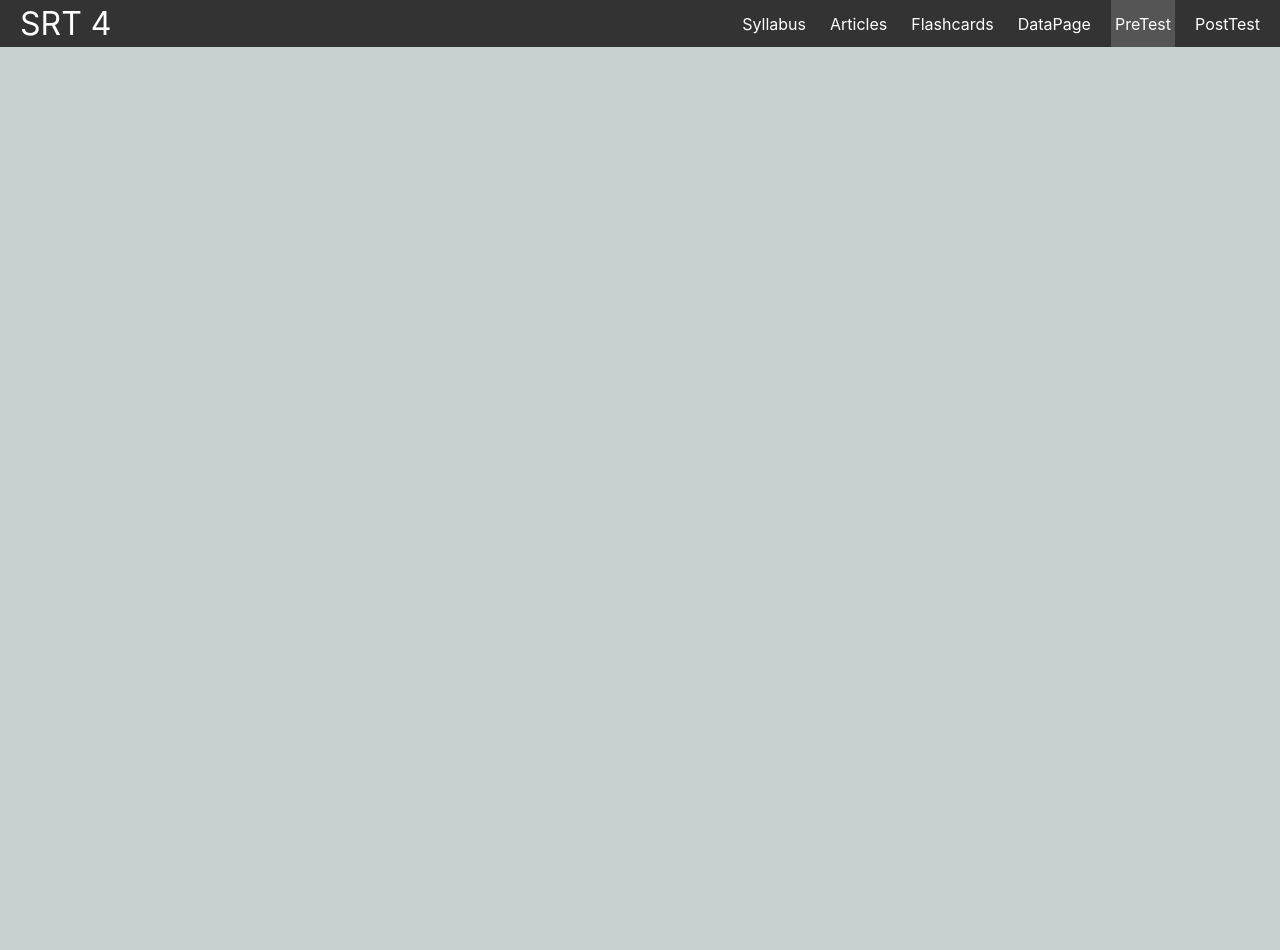
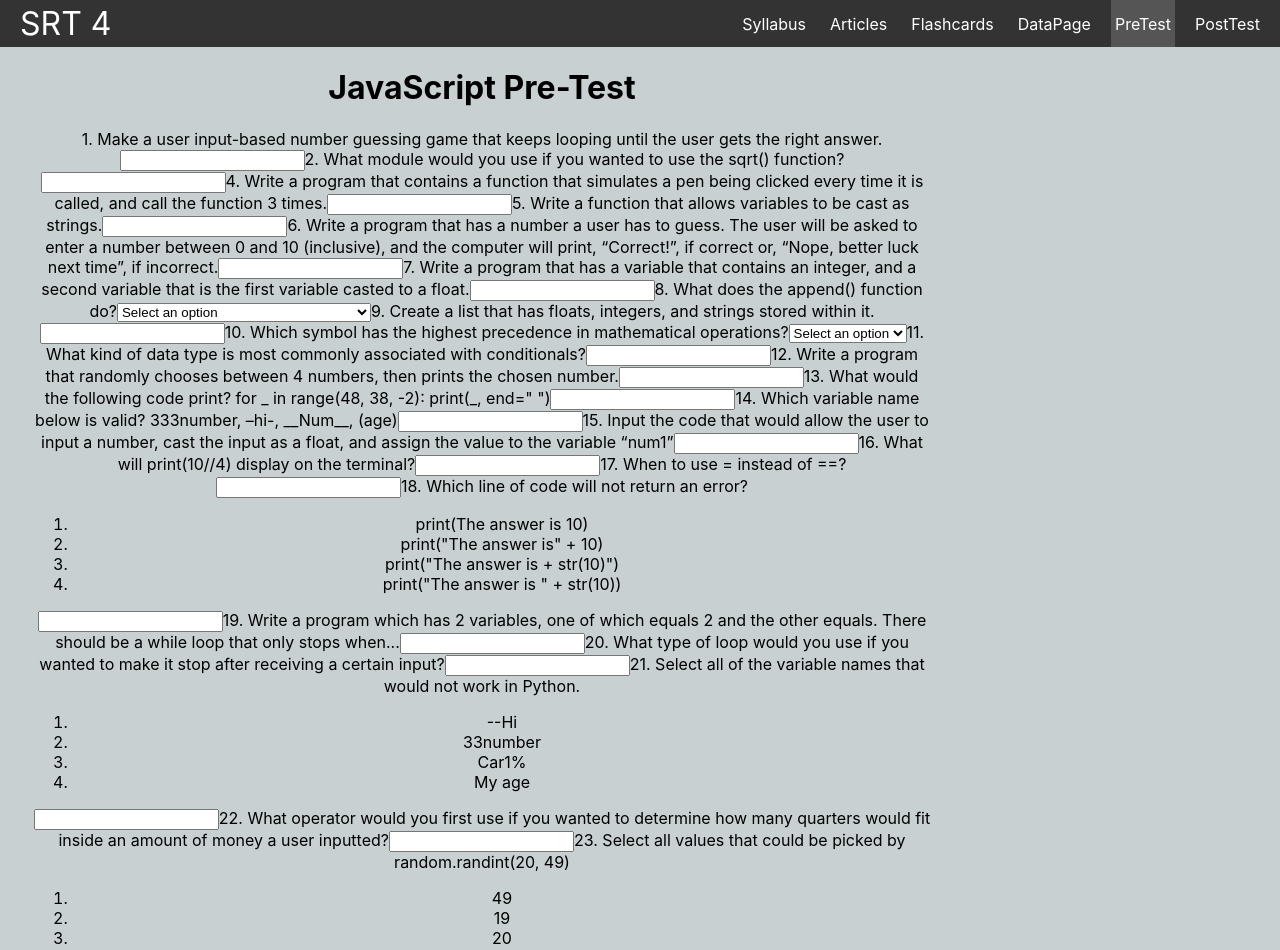
Before and after one commit to MD5595/SrtFlaskWebsite, a React (Create React App) app in the folder my-app/: page /PreTest in a window 1280 px wide. Shown: the top 950 px of the page. Before the commit the page ends 800 px from the top, so only its background shows below. Built offline with nearby package versions, Linux system fonts and the light colour scheme; no server answers.

Commit message:
question 9 grading

```diff
--- a/my-app/src/pages/PreTest.js
+++ b/my-app/src/pages/PreTest.js
@@ -1,8 +1,177 @@
-import React, { useState } from 'react';
+import React, {useState} from 'react';
+import gradeTest from './gradingUtils';
 
 function PreTest() {
+    const [userScore, setUserScore] = useState(0);
 
+    return (
+        <div className="container">
+            <h1>JavaScript Pre-Test</h1>
+            <form>
+                {/* Question 1 */}
+                <label htmlFor="answer1">1. Make a user input-based number guessing game that keeps looping until the
+                    user gets the right answer.</label>
+                <input type="text" id="answer1"/>
 
+                {/* Question 2 */}
+                <label htmlFor="answer2">2. What module would you use if you wanted to use the sqrt() function?</label>
+                <input type="text" id="answer2"/>
+
+                {/* <label htmlFor="answer3">
+                    3. Fill in the blank: num = int(input("Enter a number"))
+                    if num > 0 _ num < 100:
+                    print("Your number is between 0 and 100")
+                </label>
+                <input type="text" id="answer3"/>
+                Question 3 */}
+
+                {/* Question 4 */}
+                <label htmlFor="answer4">4. Write a program that contains a function that simulates a pen being clicked
+                    every time it is called, and call the function 3 times.</label>
+                <input type="text" id="answer4"/>
+
+                {/* Question 5 */}
+                <label htmlFor="answer5">5. Write a function that allows variables to be cast as strings.</label>
+                <input type="text" id="answer5"/>
+
+                {/* Question 6 */}
+                <label htmlFor="answer6">6. Write a program that has a number a user has to guess. The user will be
+                    asked to enter a number between 0 and 10 (inclusive), and the computer will print, “Correct!”, if
+                    correct or, “Nope, better luck next time”, if incorrect.</label>
+                <input type="text" id="answer6"/>
+
+                {/* Question 7 */}
+                <label htmlFor="answer7">7. Write a program that has a variable that contains an integer, and a second
+                    variable that is the first variable casted to a float.</label>
+                <input type="text" id="answer7"/>
+
+                {/* Question 8 */}
+                <label htmlFor="answer8">8. What does the append() function do?</label>
+                <select id="answer8">
+                    <option value="none">Select an option</option>
+                    <option value="adds_element">Adds an element to the end of a list</option>
+                    <option value="adds_number">Adds a number to the end of a variable</option>
+                    <option value="varies">Varies based on what is placed within it</option>
+                    <option value="adds_variable">Adds a variable to the start of a list</option>
+                </select>
+
+                {/* Question 9 */}
+                <label htmlFor="answer9">9. Create a list that has floats, integers, and strings stored within
+                    it.</label>
+                <input type="text" id="answer9"/>
+
+                {/* Question 10 */}
+                <label htmlFor="answer10">10. Which symbol has the highest precedence in mathematical
+                    operations?</label>
+                <select id="answer10">
+                    <option value="none">Select an option</option>
+                    <option value="double_slash">//</option>
+                    <option value="double_star">**</option>
+                    <option value="minus">-</option>
+                    <option value="parentheses">( )</option>
+                </select>
+
+                {/* Question 11 */}
+                <label htmlFor="answer11">11. What kind of data type is most commonly associated with
+                    conditionals?</label>
+                <input type="text" id="answer11"/>
+
+                {/* Question 12 */}
+                <label htmlFor="answer12">12. Write a program that randomly chooses between 4 numbers, then prints the
+                    chosen number.</label>
+                <input type="text" id="answer12"/>
+
+                {/* Question 13 */}
+                <label htmlFor="answer13">13. What would the following code print? for _ in range(48, 38, -2): print(_,
+                    end=" ")</label>
+                <input type="text" id="answer13"/>
+
+                {/* Question 14 */}
+                <label htmlFor="answer14">14. Which variable name below is valid? 333number, –hi-, __Num__,
+                    (age)</label>
+                <input type="text" id="answer14"/>
+
+                {/* Question 15 */}
+                <label htmlFor="answer15">15. Input the code that would allow the user to input a number, cast the input
+                    as a float, and assign the value to the variable “num1”</label>
+                <input type="text" id="answer15"/>
+
+                {/* Question 16 */}
+                <label htmlFor="answer16">16. What will print(10//4) display on the terminal?</label>
+                <input type="text" id="answer16"/>
+
+                {/* Question 17 */}
+                <label htmlFor="answer17">17. When to use = instead of ==?</label>
+                <input type="text" id="answer17"/>
+
+                {/* Question 18 */}
+                <label htmlFor="answer18">18. Which line of code will not return an error?
+                    <ol>
+                        <li>print(The answer is 10)</li>
+                        <li>print("The answer is" + 10)</li>
+                        <li>print("The answer is + str(10)")</li>
+                        <li>print("The answer is " + str(10))</li>
+                    </ol>
+                </label>
+                <input type="text" id="answer18"/>
+
+                {/* Question 19 */}
+                <label htmlFor="answer19">19. Write a program which has 2 variables, one of which equals 2 and the other
+                    equals. There should be a while loop that only stops when...</label>
+                <input type="text" id="answer19"/>
+
+                {/* Question 20 */}
+                <label htmlFor="answer20">20. What type of loop would you use if you wanted to make it stop after
+                    receiving a certain input?</label>
+                <input type="text" id="answer20"/>
+
+                {/* Question 21 */}
+                <label htmlFor="answer21">21. Select all of the variable names that would not work in Python.
+                    <ol>
+                        <li>--Hi</li>
+                        <li>33number</li>
+                        <li>Car1%</li>
+                        <li>My age</li>
+                    </ol>
+                </label>
+                <input type="text" id="answer21"/>
+
+                {/* Question 22 */}
+                <label htmlFor="answer22">22. What operator would you first use if you wanted to determine how many
+                    quarters would fit inside an amount of money a user inputted?</label>
+                <input type="text" id="answer22"/>
+
+                {/* Question 23 */}
+                <label htmlFor="answer23">23. Select all values that could be picked by random.randint(20, 49)
+                    <ol>
+                        <li>49</li>
+                        <li>19</li>
+                        <li>20</li>
+                        <li>48</li>
+                    </ol>
+                </label>
+                <input type="text" id="answer23"/>
+
+                {/* Question 24 */}
+                <label htmlFor="answer24">24. Write a program that has a list with 3 numbers within it. Use a function
+                    to add 45 to the list.</label>
+                <input type="text" id="answer24"/>
+
+                {/* Question 25 */}
+                <label htmlFor="answer25">25. What comparison operator would be used if you wanted to make a logical
+                    statement that hinges on an expression being equal to a specific number?</label>
+                <input type="text" id="answer25"/>
+
+                {/* Add a button for grading */}
+                <button type="button" onClick={() => gradeTest()}>
+                    Submit
+                </button>
+
+            </form>
+
+            <div id="result"></div>
+        </div>
+    );
 }
 
 export default PreTest;
```
